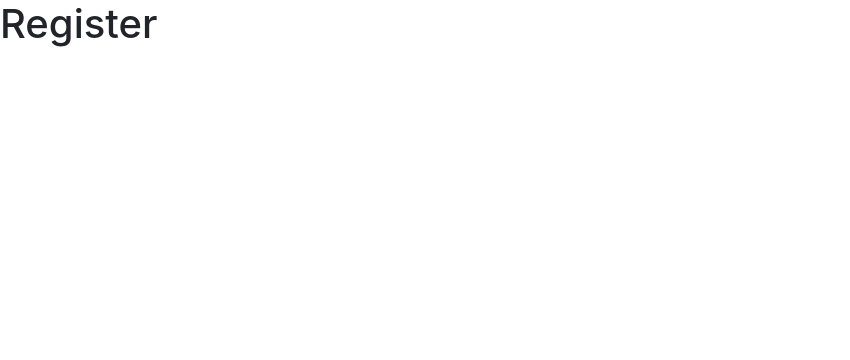
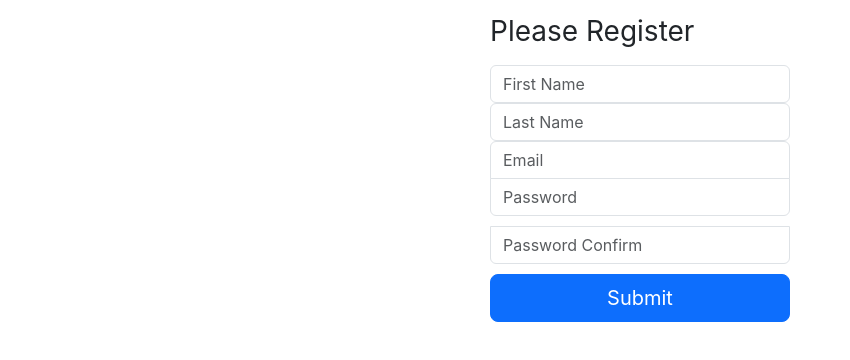
Before and after one commit to ngelrojas/prj-admin, a React (Create React App) app in the folder react-admin/: page /register in a window 1280 px wide. Shown: the top 360 px of the page, without its empty margins (0-850 px from the left). Built offline with nearby package versions, Linux system fonts and the light colour scheme.

Commit message:
add: adding register form

```diff
--- /dev/null
+++ b/react-admin/src/Login.css
@@ -0,0 +1,26 @@
+.form-signin {
+    width: 100%;
+    max-width: 330px;
+    padding: 15px;
+    margin: auto;
+}
+
+.form-signin .checkbox {
+    font-weight: 400;
+}
+
+.form-signin .form-floating:focus-within {
+    z-index: 2;
+}
+
+.form-signin input[type="email"] {
+    margin-bottom: -1px;
+    border-bottom-right-radius: 0;
+    border-bottom-left-radius: 0;
+}
+
+.form-signin input[type="password"] {
+    margin-bottom: 10px;
+    border-top-left-radius: 0;
+    border-top-right-radius: 0;
+}
--- a/react-admin/src/pages/Register.tsx
+++ b/react-admin/src/pages/Register.tsx
@@ -1,11 +1,56 @@
 import React, {Component} from "react";
+import '../Login.css';
+import {Simulate} from "react-dom/test-utils";
+import submit = Simulate.submit;
 
 class Register extends Component{
+    first_name = "";
+    last_name = "";
+    email = "";
+    password = "";
+    password_confirm = "";
+
+    submit = (e: React.FormEvent<HTMLFormElement>) => {
+        e.preventDefault();
+        console.log({
+            first_name: this.first_name,
+            last_name: this.last_name,
+            email: this.email,
+            password: this.password,
+            password_confirm: this.password_confirm
+        })
+    }
     render(){
         return(
-            <div>
-                <h1>Register</h1>
-            </div>
+            <main className="form-signin">
+                <form onSubmit={this.submit}>
+
+                        <h1 className="h3 mb-3 fw-normal">Please Register</h1>
+
+
+                            <input  className="form-control" placeholder="First Name" required
+                                onChange={e => this.first_name = e.target.value}
+                            />
+                            <input  className="form-control" placeholder="Last Name" required
+                                onChange={e => this.last_name = e.target.value}
+                            />
+                            <input type="email" className="form-control" placeholder="Email" required
+                                onChange={e => this.email = e.target.value}
+                            />
+
+
+                            <input type="password" className="form-control" placeholder="Password" required
+                                onChange={e => this.password = e.target.value}
+                            />
+                            <input type="password" className="form-control" placeholder="Password Confirm" required
+                                onChange={e => this.password_confirm = e.target.value}
+                            />
+
+
+                        <button className="w-100 btn btn-lg btn-primary" type="submit">Submit</button>
+
+                </form>
+            </main>
         )
     }
 }
```
